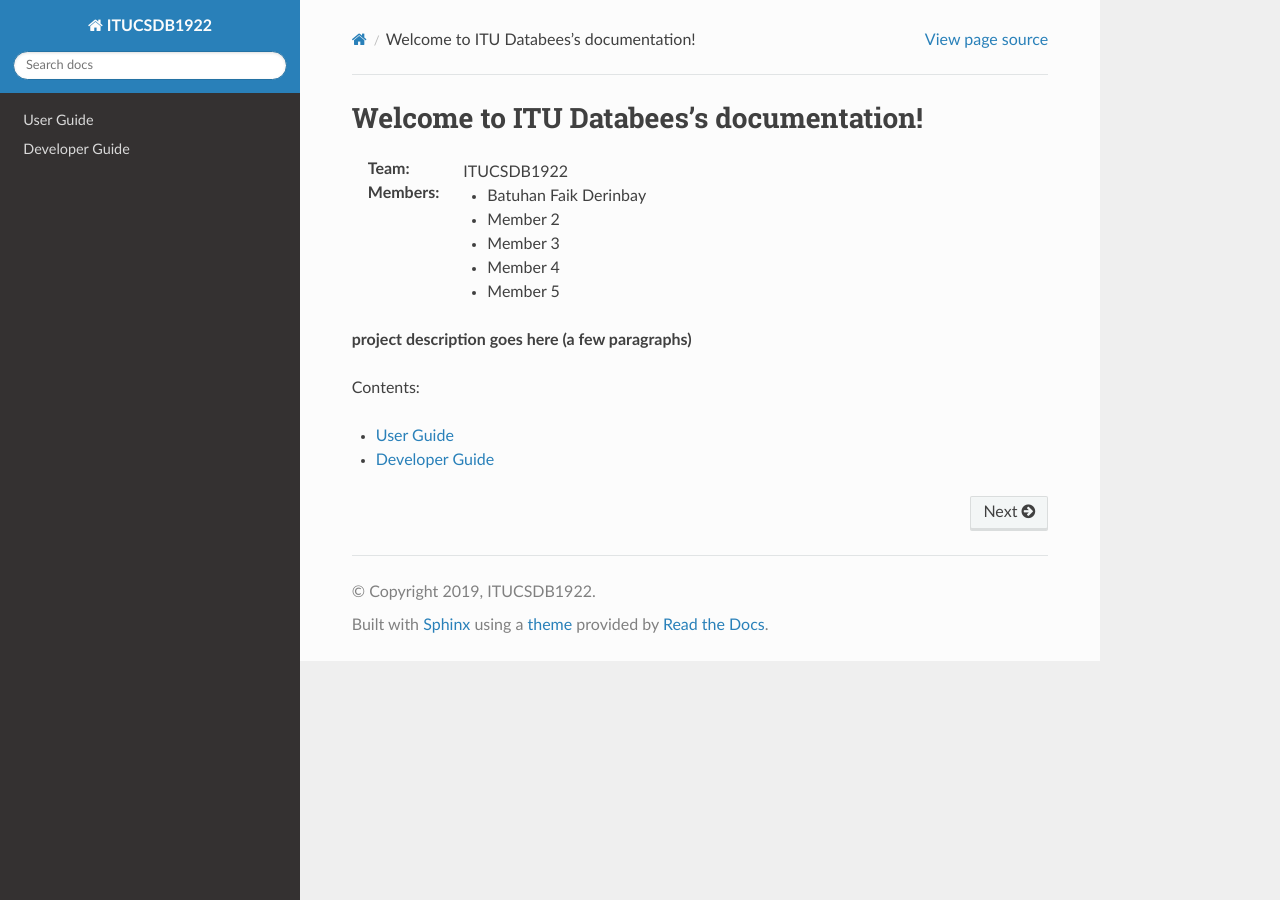
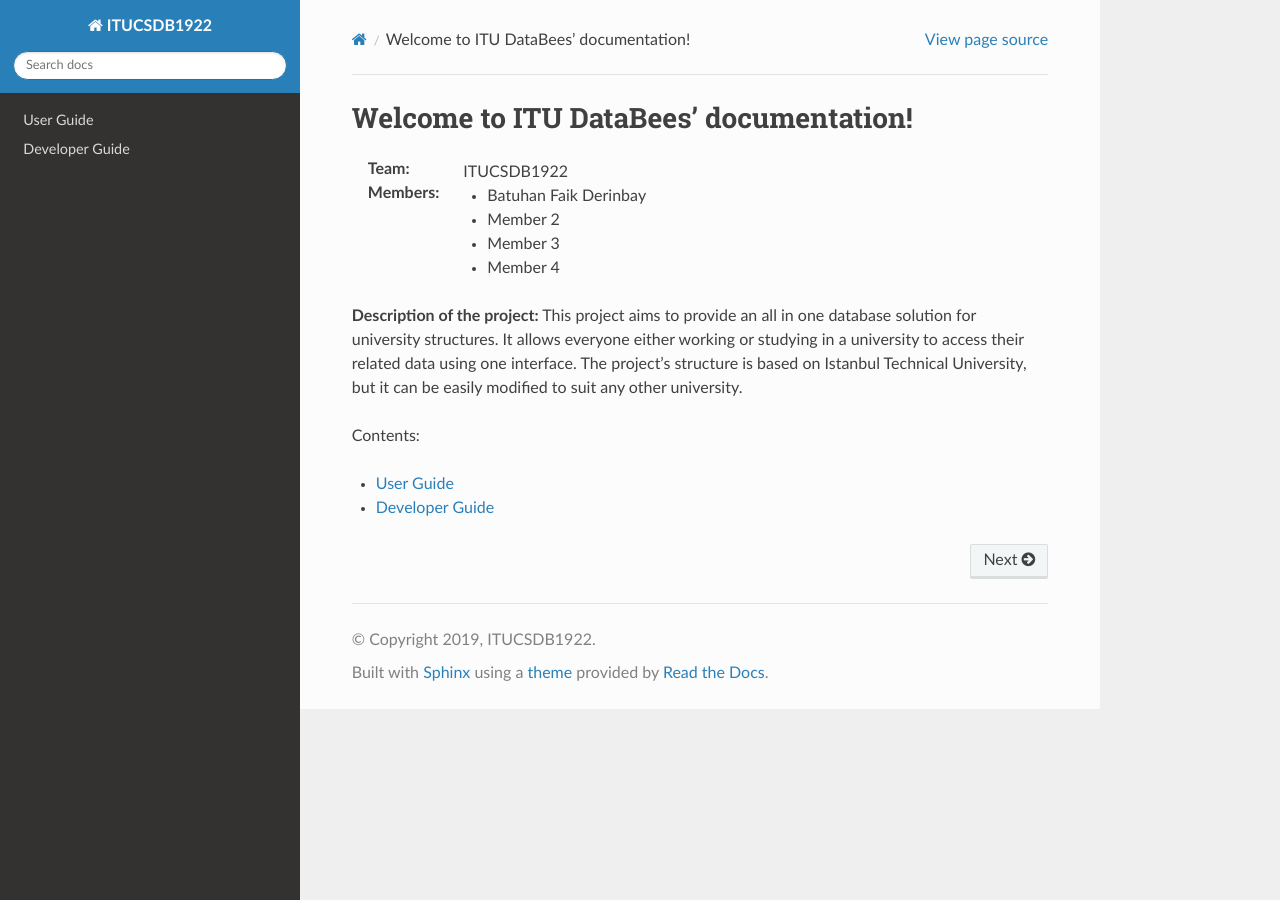
Before and after one commit to batuhanfaik/itu-cmpe, a Sphinx documentation site: the page built from docs/source/index.rst, in a window 1280 px wide. Built offline with Sphinx 7.4.7 and the Read the Docs theme 2.0.0, drawn with Linux system fonts in a browser that asks for light colours; pages that are not in the unit, such as notebooks, are missing from menus.

```diff
--- a/docs/source/index.rst
+++ b/docs/source/index.rst
@@ -1,5 +1,5 @@
-Welcome to ITU Databees's documentation!
-=====================================
+Welcome to ITU DataBees' documentation!
+========================================
 
 :Team: ITUCSDB1922
 
@@ -9,9 +9,9 @@ Welcome to ITU Databees's documentation!
    * Member 2
    * Member 3
    * Member 4
-   * Member 5
 
-**project description goes here (a few paragraphs)**
+**Description of the project:**
+This project aims to provide an all in one database solution for university structures. It allows everyone either working or studying in a university to access their related data using one interface. The project’s structure is based on Istanbul Technical University, but it can be easily modified to suit any other university.
 
 Contents:
 
--- a/docs/source/user/index.rst
+++ b/docs/source/user/index.rst
@@ -2,7 +2,7 @@ User Guide
 ==========
 
 **explain how your application works from the user perspective, use
-screenshots whereever appropriate**
+screenshots wherever appropriate**
 
 **to add a picture, use the following example**::
 
@@ -14,7 +14,7 @@ screenshots whereever appropriate**
 
 .. toctree::
 
-   member1
+   Batuhan Faik Derinbay
    member2
    member3
    member4
--- a/docs/source/user/member1.rst
+++ b/docs/source/user/member1.rst
@@ -1,2 +1,2 @@
-Parts Implemented by Member Name
-================================
+Parts Implemented by Batuhan Faik Derinbay
+==========================================
```
Also changed, not shown: docs/source/developer/index.rst (+8 -7 lines), views.py (+2 -5 lines).
